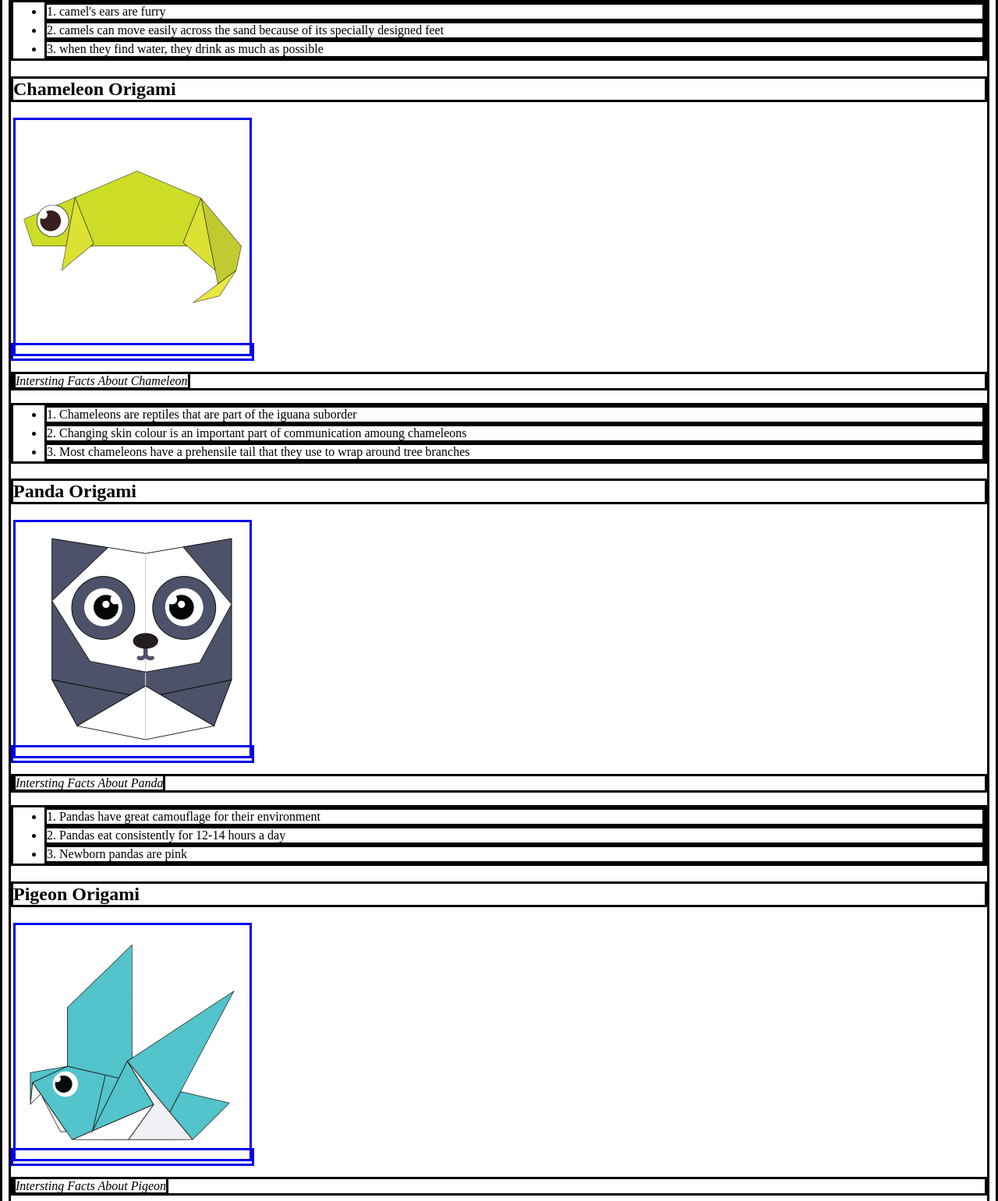
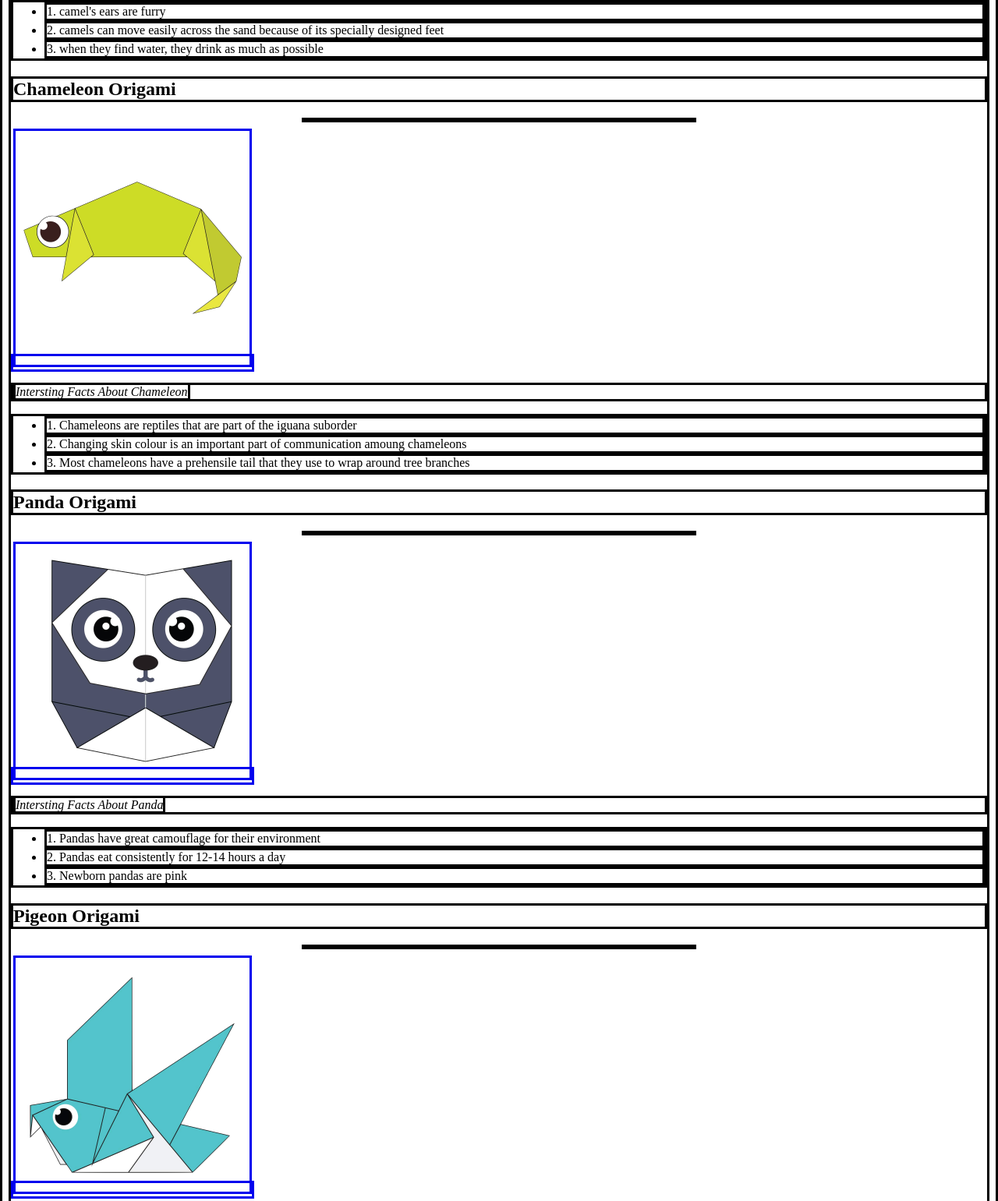
Before and after one commit to Ratshida2101/project49, a plain HTML site: page index.html in a window 1280 px wide. Shown: the part 571-2112 px from the top of the page at 78% size. Drawn offline with Linux system fonts and the light colour scheme.

Commit message:
Add files via upload

```diff
--- a/index.html
+++ b/index.html
@@ -28,6 +28,7 @@
         </ul>
 
         <h2>Chameleon Origami</h2>
+        <hr width = 500px>
         <a href="http://origami.me/chameleon/"><img src="chameleon.png"width=300 height=300//></a>
         <p><i>Intersting Facts About Chameleon</i></p>
         <ul>
@@ -37,6 +38,7 @@
         </ul>
 
         <h2>Panda Origami</h2>
+        <hr width = 500px>
         <a href="http://origami.me/panda/"><img src="panda.png"width=300 height=300//></a>
         <p><i>Intersting Facts About Panda</i></p>
         <ul>
@@ -46,6 +48,7 @@
         </ul>
 
         <h2>Pigeon Origami</h2>
+        <hr width = 500px>
         <a href="http://origami.me/pigeon/"><img src="pigeon.png"width=300 height=300//></a>
         <p><i>Intersting Facts About Pigeon</i></p>
         <ul>
@@ -55,6 +58,7 @@
         </ul>
 
         <h2>Bear Origami</h2>
+        <hr width = 500px>
         <a href="http://origami.me/teddy-bear/"><img src="teddy.png"width=300 height=300//></a>
         <p><i>Intersting Facts About Bear</i></p>
         <ul>
@@ -64,6 +68,7 @@
         </ul>
 
         <h2>Cicada Origami</h2>
+        <hr width = 500px>
         <a href="http://origami.me/flying-cicada/"><img src="cicada.png"width=300 height=300//></a>
         <p><i>Intersting Facts About Cicada</i></p>
         <ul>
```
